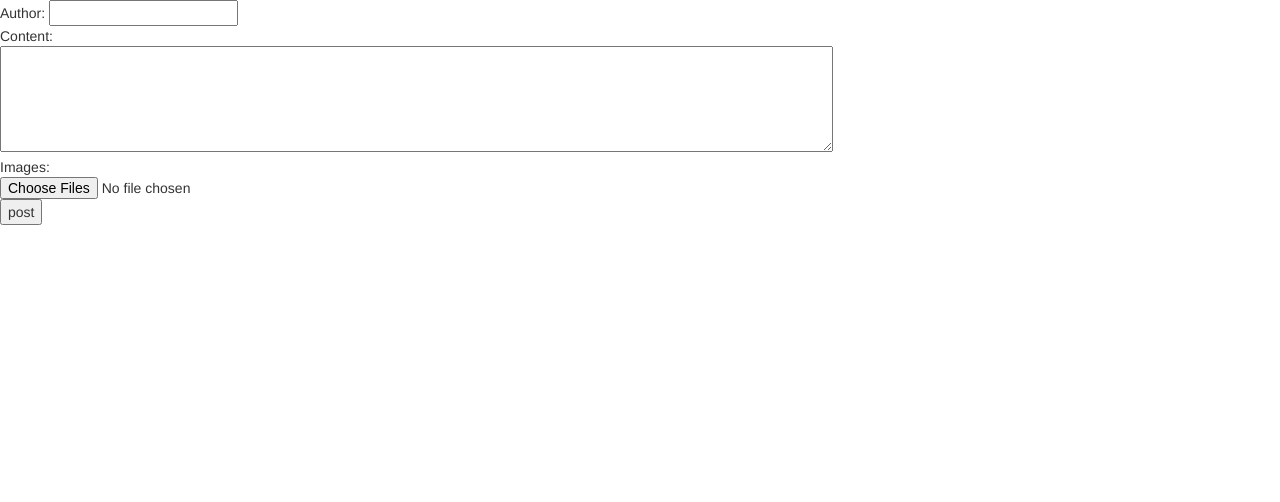
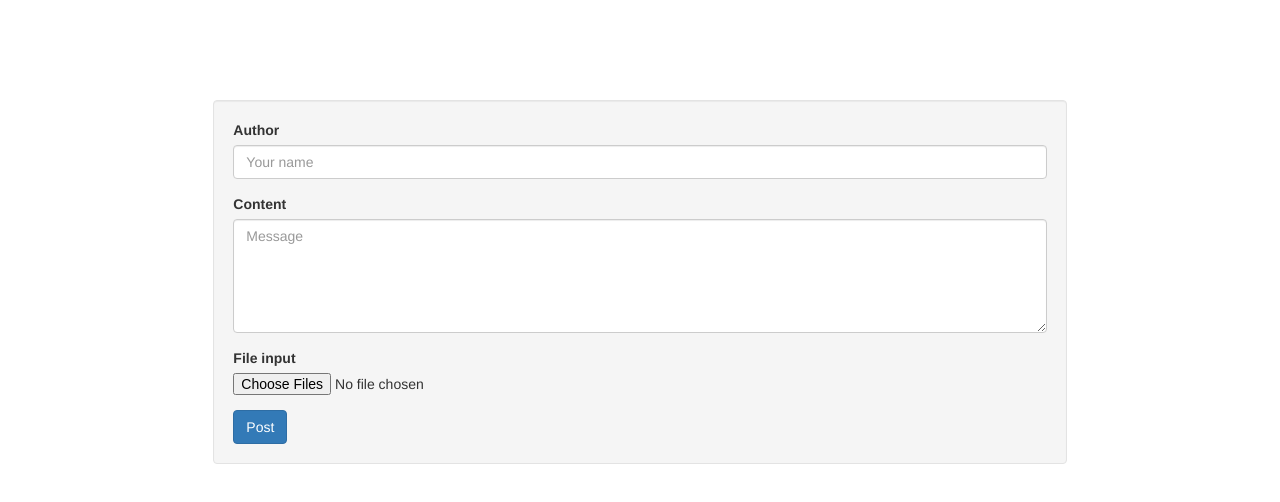
Before and after one commit to oblanchx/keynotelive-public, a plain HTML site: page admin.html in a window 1280 px wide. Drawn offline with Linux system fonts and the light colour scheme; no server answers.

Commit message:
Adding a real bootstrap form in the admin client

```diff
--- a/admin.html
+++ b/admin.html
@@ -7,24 +7,28 @@
   <title>KeyNoteLive</title>
 
   <link href="vendors/bootstrap/css/bootstrap.min.css" rel="stylesheet">
+  <link rel="stylesheet" href="vendors/font-awesome/css/font-awesome.min.css">
 
 </head>
 <body>
 
-  <div id="createPost">
-    <div class="postAuthor">
-      Author:
-      <input type=text></input>
+  <div style="margin-top: 100px;" class="well col-sm-12 col-md-10 col-lg-8 col-md-offset-1 col-lg-offset-2" id="result">
+  <form id="form" role="form">
+    <div class="form-group">
+      <label for="author">Author</label>
+      <input type="text" class="form-control" id="postAuthor" placeholder="Your name">
     </div>
-    <div class="postDate"></div>
-    Content:
-    <div class="postContent">
-      <textarea cols="100" rows="5"></textarea>
+    <div class="form-group">
+      <label for="postContent">Content</label>
+      <textarea class="form-control" id="postContent" placeholder="Message" rows="5"></textarea>
     </div>
-    Images:
-    <input id="images" type="file" name="img" multiple></input>
-    <button id="postBtn">post</button>
-  </div>
+    <div class="form-group">
+      <label for="images">File input</label>
+      <input type="file" id="images" multiple>
+    </div>
+    <button id="postBtn" class="btn btn-primary">Post</button>
+  </form>
+</div>
 
   <!-- <div style="margin-top: 100px;" class="well col-sm-12 col-md-10 col-lg-8 col-md-offset-1 col-lg-offset-2" id="result"></div> -->
 
@@ -35,12 +39,12 @@
   (function() {
     var socket = io('http://localhost');
     //Add event listeners
-    $('#postBtn').click(function(){
+    $('#postBtn').click(function(e){
 
       //Fetch post data
       var data = {
-        author : $('#createPost .postAuthor > input').val(),
-        msg : $('#createPost .postContent > textarea').val()
+        author : $('#postAuthor').val(),
+        msg : $('#postContent').val()
       };
 
       var tab = document.getElementById('images').files;
@@ -66,6 +70,9 @@
         };
         reader.readAsArrayBuffer(tab[i]);
       }
+
+      $("form")[0].reset();
+      e.preventDefault();
     });
 
     /*$('#images').on('change', function(e) {
@@ -84,7 +91,11 @@
     });*/
 
     //TODO: make a real login
-    socket.emit('login', {user: "dummy", pass: "dummy"});
+    var login = {user: "dummy", pass: "dummy"};
+    socket.emit('login', login);
+    socket.on('reconnect', function () {
+      socket.emit('login', login);
+    })
   })();
 
 </script>
```
